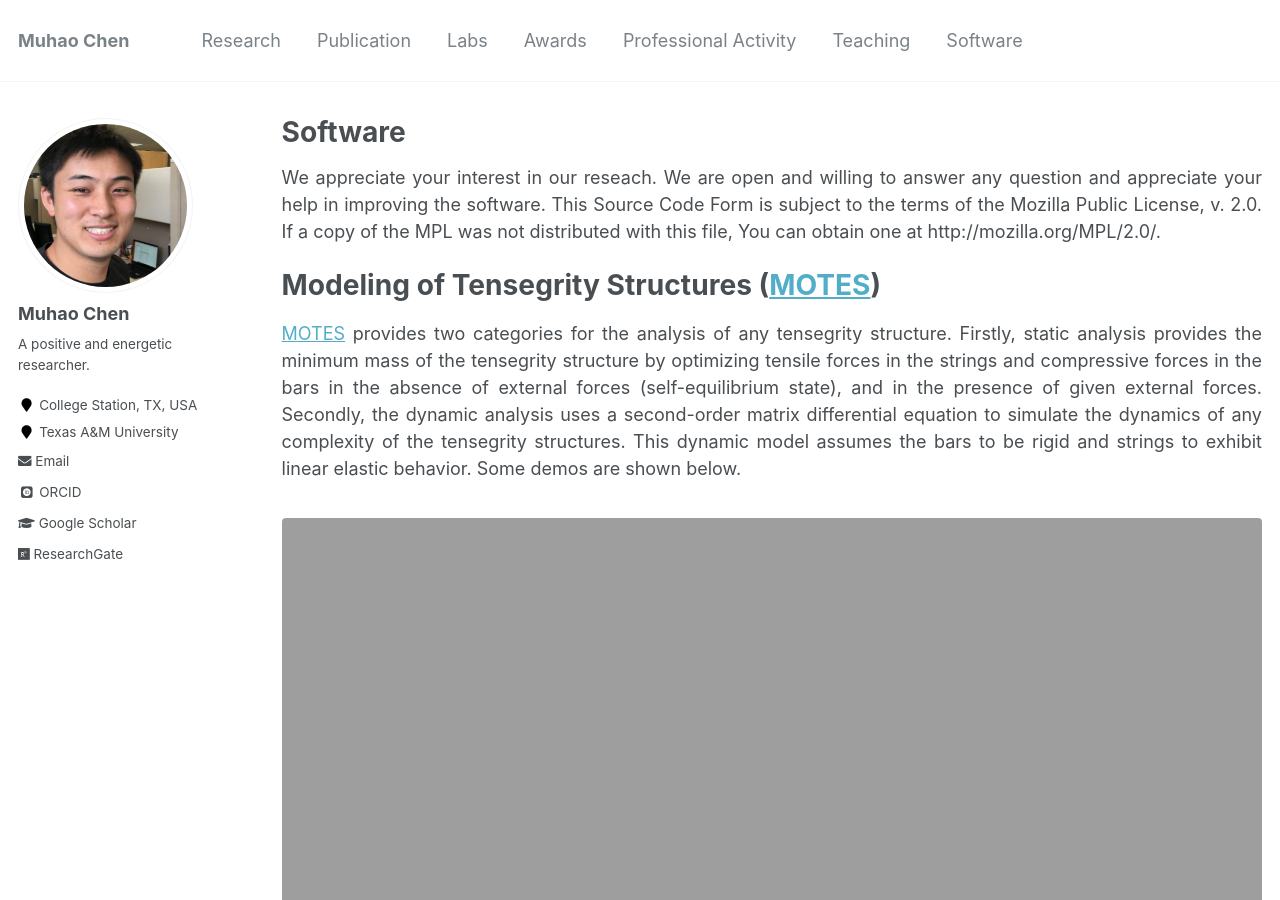
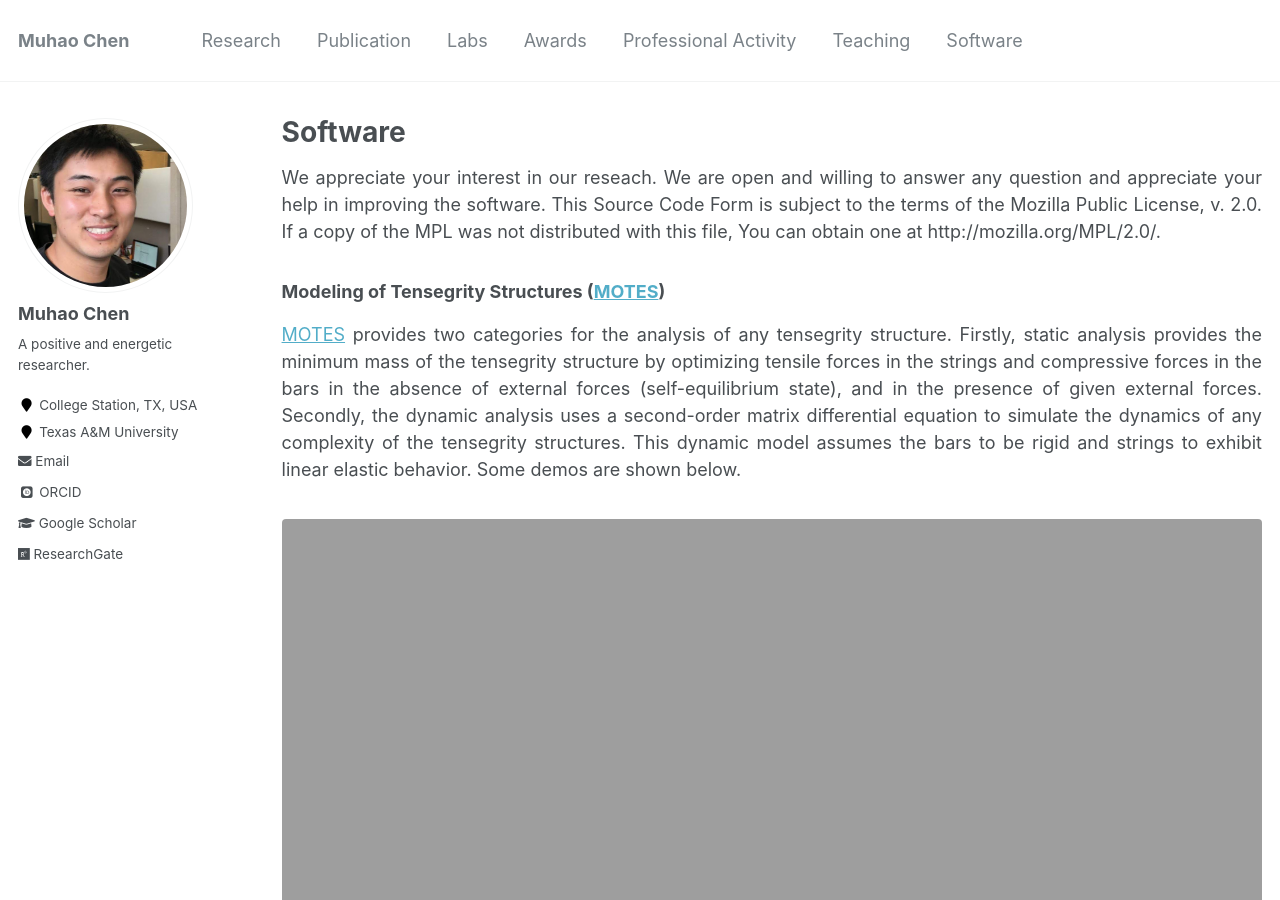
Before and after one commit to Muhao-Chen/muhao-chen.github.io, a Jekyll site: the page built from _pages/resources.md, in a window 1280 px wide and 900 px high. Built offline with Jekyll 4.4.1, drawn with Linux system fonts in a browser that asks for light colours; some web fonts are replaced.

```diff
--- a/_pages/resources.md
+++ b/_pages/resources.md
@@ -11,7 +11,7 @@ toc: true
 We appreciate your interest in our reseach. We are open and willing to answer any question and appreciate your help in improving the software. This Source Code Form is subject to the terms of the Mozilla Public License, v. 2.0. If a copy of the MPL was not distributed with this file, You can obtain one at http://mozilla.org/MPL/2.0/.
 
 
-# Modeling of Tensegrity Structures ([MOTES](https://github.com/Muhao-Chen/Modeling_of_Tensegrity_Structures_MOTES))
+### Modeling of Tensegrity Structures ([MOTES](https://github.com/Muhao-Chen/Modeling_of_Tensegrity_Structures_MOTES))
 
 [MOTES](https://github.com/Muhao-Chen/Modeling_of_Tensegrity_Structures_MOTES) provides two categories for the analysis of any tensegrity structure. Firstly, static analysis provides the minimum mass of the tensegrity structure by optimizing tensile forces in the strings and compressive forces in the bars in the absence of external forces (self-equilibrium state), and in the presence of given external forces. Secondly, the dynamic analysis uses a second-order matrix differential equation to simulate the dynamics of any complexity of the tensegrity structures. This dynamic model assumes the bars to be rigid and strings to exhibit linear elastic behavior. Some demos are shown below.
 
@@ -29,7 +29,7 @@ We appreciate your interest in our reseach. We are open and willing to answer an
 
 
 
-# Tensegrity Finite Element Method ([TsgFEM](https://github.com/Muhao-Chen/Tensegrity_Finite_Element_Method_TsgFEM))
+### Tensegrity Finite Element Method ([TsgFEM](https://github.com/Muhao-Chen/Tensegrity_Finite_Element_Method_TsgFEM))
 
 [TsgFEM](https://github.com/Muhao-Chen/Tensegrity_Finite_Element_Method_TsgFEM) allows one to do the following studies, but not limited to the listed items. For statics, 1). Conducting structure equilibrium configuration, prestress design, and stiffness studies. 2). Performing prestress and mechanism modes analysis. 3). Checking stiffness, stability, and robustness in terms of prestress, materials, and geometric information of the structure. 4). Conducting studies on form-finding of tensegrity systems. 5). Simulating the forced motion of structures. 6). Studying the feasibility of pseudo-static deployment trajectories. For dynamics: 1). Rigid body dynamics with acceptable errors by setting relatively high stiffness for bars. 2). FEM dynamics simulation with elastic or plastic deformations in the presence of various kinds of boundary conditions, such as fix any nodes in any direction, apply static or dynamic external forces (i.e., gravitational force, some specified forces, or arbitrary seismic vibrations). 3). Modal analysis, including natural frequency and corresponding modes. 4). An interface towards structural control by a compact state-space form of a linear model. Some demos are shown below.
 
@@ -40,5 +40,6 @@ We appreciate your interest in our reseach. We are open and willing to answer an
 <td><figure><img src="{{ site.url }}/images/rffi/ball.gif" width="200"/></figure></td>
 </tr>
 </table>
+
 <!--<td><figure><img src="{{ site.url }}/images/rffi/crane.gif" width="200"/></figure></td>-->
 </div>
```
